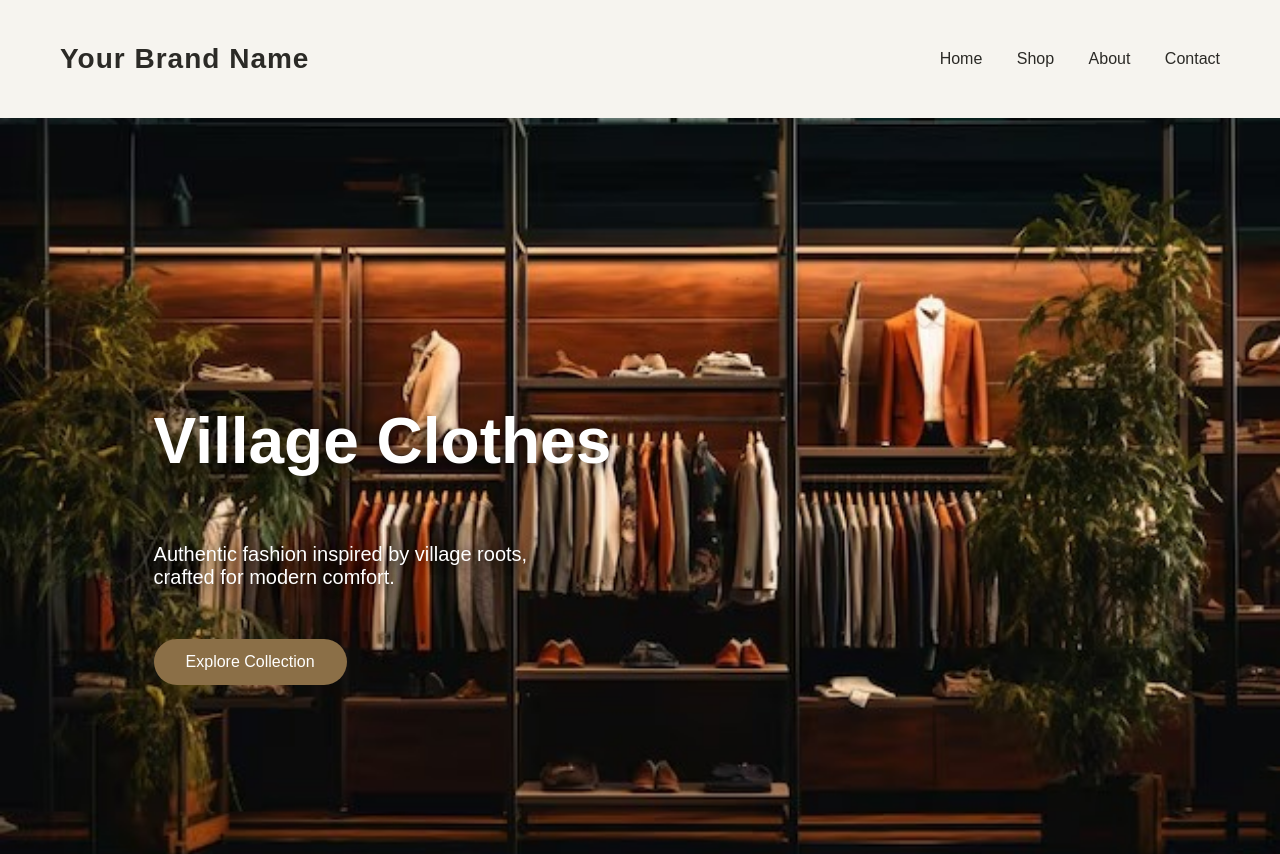
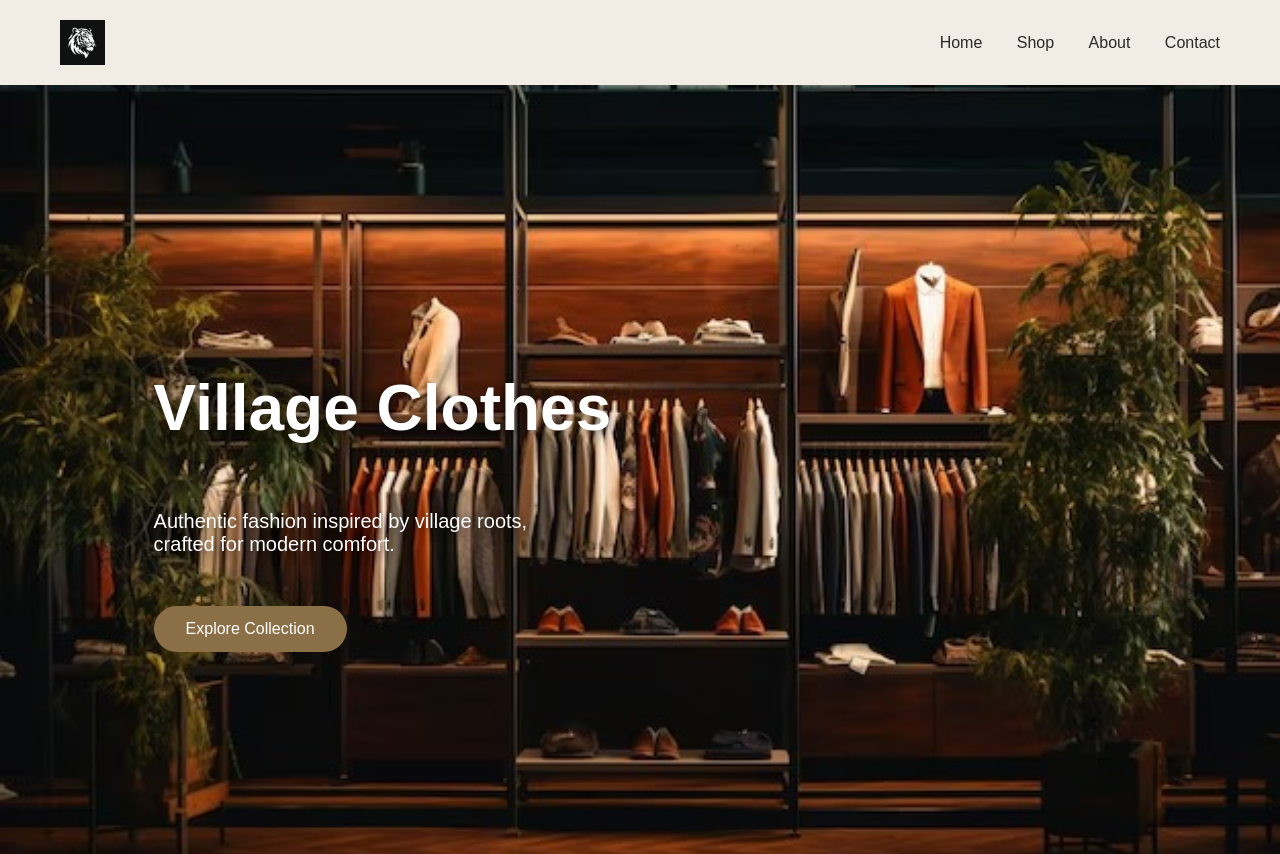
Before and after one commit to varshithacherukuru/clothing-brand, a plain HTML site: page index.html in a window 1280 px wide. Shown: the top 854 px of the page. Drawn offline with nearby package versions, Linux system fonts and the light colour scheme.

Commit message:
Update index.html

```diff
--- a/index.html
+++ b/index.html
@@ -1,8 +1,8 @@
 <!DOCTYPE html>
 <html lang="en">
 <head>
+  <title>Village Clothes</title>
   <meta charset="UTF-8">
-  <title>Tiger.jpeg</title>
   <meta name="viewport" content="width=device-width, initial-scale=1.0">
 
   <!-- Three.js -->
@@ -27,8 +27,13 @@ header {
   display: flex;
   justify-content: space-between;
   align-items: center;
-  padding: 24px 60px;
-  background: var(--bg);
+  padding: 20px 60px;
+  background: #f2ede4; /* classic color */
+}
+
+.logo {
+  height: 45px;   /* perfect size */
+  width: auto;
 }
 
 header h1 {
@@ -137,7 +142,8 @@ footer {
 <body>
 
 <header>
-  <h1>Your Brand Name</h1>
+  <img src="Tiger.jpeg" alt="Village Clothes Logo" class="logo">
+
   <nav>
     <a href="#">Home</a>
     <a href="#">Shop</a>
```
